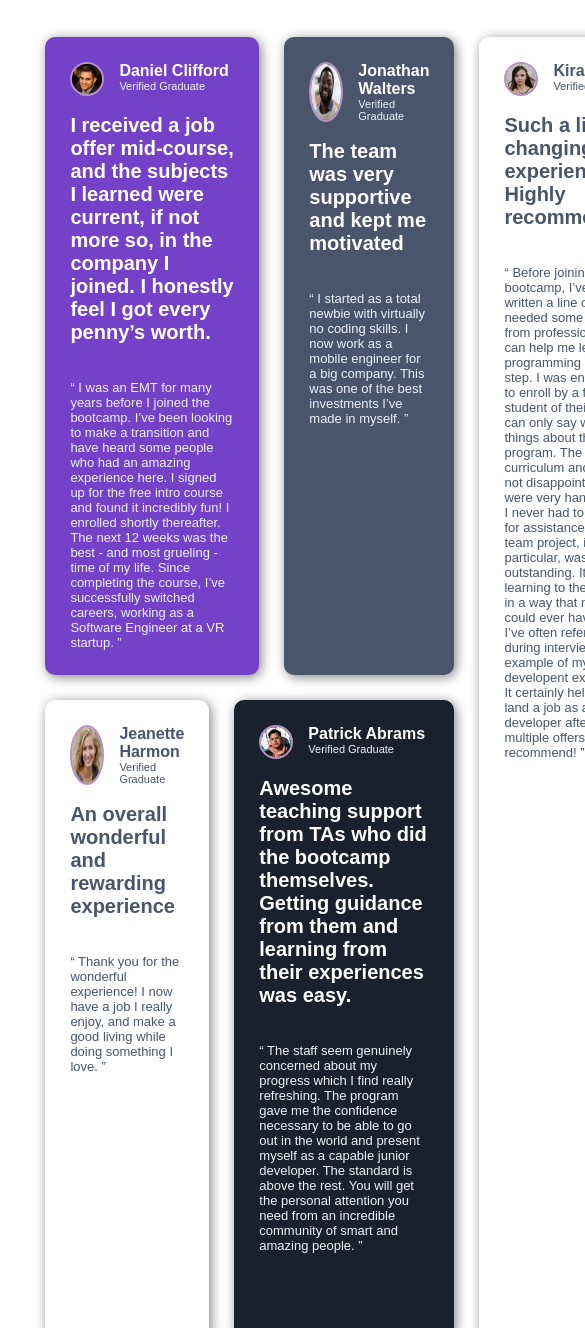
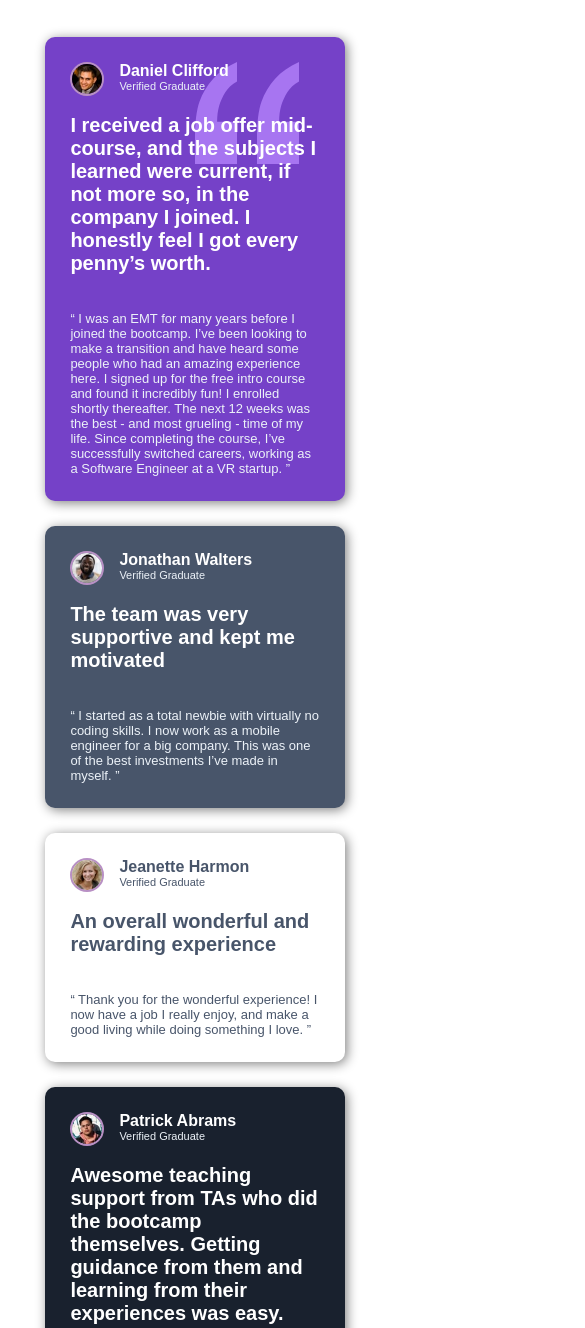
Before and after one commit to IgorGarciaCosta/testimonials-grid-section-main, a plain HTML site: page index.html in a window 390 px wide. Shown: the top 1328 px of the page, 585 px wide, since content can reach past the window. Drawn offline with Linux system fonts and the light colour scheme; a web font is replaced by a local one.

Commit message:
adding responsiveness to mobile

```diff
--- a/styles.css
+++ b/styles.css
@@ -1,3 +1,6 @@
+/*DESKTOP*/
+
+@media only screen and (max-width:1400px) {
     .parent {
         display: grid;
         grid-template-columns: repeat(5, 1fr);
@@ -8,7 +11,6 @@
         margin: 10%;
         font-family: 'Barlow Condensed', sans-serif;
     }
-
     .div1 {
         border-radius: 10px;
         padding: 25px;
@@ -17,13 +19,11 @@
         background-color: hsl(263, 55%, 52%);
         box-shadow: 2px 2px 12px #808080;
     }
-.div1 svg{
-    top:135px;
-    right: 670px;
+    .div1 svg {
         position: absolute;
+        left: 40%;
         z-index: -1;
     }
-
     .div2 {
         border-radius: 10px;
         padding: 25px;
@@ -31,7 +31,6 @@
         box-shadow: 2px 2px 12px #808080;
         grid-area: 1 / 4 / 3 / 5;
     }
-
     .div3 {
         border-radius: 10px;
         padding: 25px;
@@ -39,7 +38,6 @@
         box-shadow: 2px 2px 12px #808080;
         grid-area: 3 / 1 / 5 / 2;
     }
-
     .div4 {
         border-radius: 10px;
         padding: 25px;
@@ -47,7 +45,6 @@
         box-shadow: 2px 2px 12px #808080;
         grid-area: 3 / 2 / 5 / 5;
     }
-
     .div5 {
         border-radius: 10px;
         padding: 25px;
@@ -55,77 +52,174 @@
         box-shadow: 2px 2px 12px #808080;
         grid-area: 1 / 5 / 5 / 6;
     }
-
     .name {
         font-weight: 600;
         color: white
     }
-
     img {
         width: 30px;
         height: auto;
         border-radius: 50%;
         border: 2px solid rgb(184, 144, 196);
     }
-
-.img_name_grad{
+    .img_name_grad {
         display: flex;
     }
-
-.name_grad{
+    .name_grad {
         margin-left: 15px;
     }
-
     .graduation {
         font-size: 11px;
         color: hsl(210, 46%, 95%)
     }
-
     .opinion {
         font-size: 20px;
         font-weight: 600;
         color: white;
     }
-
     .description {
         font-size: 13px;
         color: hsl(210, 46%, 95%)
     }
-
     .div3 .name {
         color: hsl(217, 19%, 35%);
     }
-
     .div3 .graduation {
         color: hsl(217, 19%, 35%);
     }
-
     .div3 .opinion {
         color: hsl(217, 19%, 35%);
     }
-
     .div3 .description {
         color: hsl(217, 19%, 35%);
     }
-
     .div5 .name {
         color: hsl(217, 19%, 35%);
     }
-
     .div5 .graduation {
         color: hsl(217, 19%, 35%);
     }
-
     .div5 .opinion {
         color: hsl(217, 19%, 35%);
     }
-
     .div5 .description {
         color: hsl(217, 19%, 35%);
     }
-
-.attribution{
+    .attribution {
         font-size: 30px;
         font-weight: 700;
-    font-family:'Barlow Condensed', sans-serif; ;
+        font-family: 'Barlow Condensed', sans-serif;
+        ;
     }
+}
+
+/*MOBILE*/
+
+@media only screen and (max-width:500px) {
+    .parent {
+        display: flex;
+        flex-direction: column;
+        margin: 10%;
+        font-family: 'Barlow Condensed', sans-serif;
+    }
+    .div1 {
+        border-radius: 10px;
+        padding: 25px;
+        grid-area: 1 / 1 / 3 / 4;
+        z-index: -2;
+        background-color: hsl(263, 55%, 52%);
+        box-shadow: 2px 2px 12px #808080;
+    }
+    .div1 svg {
+        position: absolute;
+        left: 50%;
+        z-index: -1;
+    }
+    .div2 {
+        border-radius: 10px;
+        padding: 25px;
+        background-color: hsl(217, 19%, 35%);
+        box-shadow: 2px 2px 12px #808080;
+        grid-area: 1 / 4 / 3 / 5;
+    }
+    .div3 {
+        border-radius: 10px;
+        padding: 25px;
+        background-color: hsl(0, 0%, 100%);
+        box-shadow: 2px 2px 12px #808080;
+        grid-area: 3 / 1 / 5 / 2;
+    }
+    .div4 {
+        border-radius: 10px;
+        padding: 25px;
+        background-color: hsl(219, 29%, 14%);
+        box-shadow: 2px 2px 12px #808080;
+        grid-area: 3 / 2 / 5 / 5;
+    }
+    .div5 {
+        border-radius: 10px;
+        padding: 25px;
+        background-color: hsl(0, 0%, 100%);
+        box-shadow: 2px 2px 12px #808080;
+        grid-area: 1 / 5 / 5 / 6;
+    }
+    .name {
+        font-weight: 600;
+        color: white
+    }
+    img {
+        width: 30px;
+        height: auto;
+        border-radius: 50%;
+        border: 2px solid rgb(184, 144, 196);
+    }
+    .img_name_grad {
+        display: flex;
+    }
+    .name_grad {
+        margin-left: 15px;
+    }
+    .graduation {
+        font-size: 11px;
+        color: hsl(210, 46%, 95%)
+    }
+    .opinion {
+        font-size: 20px;
+        font-weight: 600;
+        color: white;
+    }
+    .description {
+        font-size: 13px;
+        color: hsl(210, 46%, 95%)
+    }
+    .div3 .name {
+        color: hsl(217, 19%, 35%);
+    }
+    .div3 .graduation {
+        color: hsl(217, 19%, 35%);
+    }
+    .div3 .opinion {
+        color: hsl(217, 19%, 35%);
+    }
+    .div3 .description {
+        color: hsl(217, 19%, 35%);
+    }
+    .div5 .name {
+        color: hsl(217, 19%, 35%);
+    }
+    .div5 .graduation {
+        color: hsl(217, 19%, 35%);
+    }
+    .div5 .opinion {
+        color: hsl(217, 19%, 35%);
+    }
+    .div5 .description {
+        color: hsl(217, 19%, 35%);
+    }
+    .attribution {
+        font-size: 30px;
+        font-weight: 700;
+        font-family: 'Barlow Condensed', sans-serif;
+        ;
+    }
+}
```
Lines whose indentation alone changed are shown as unchanged.
